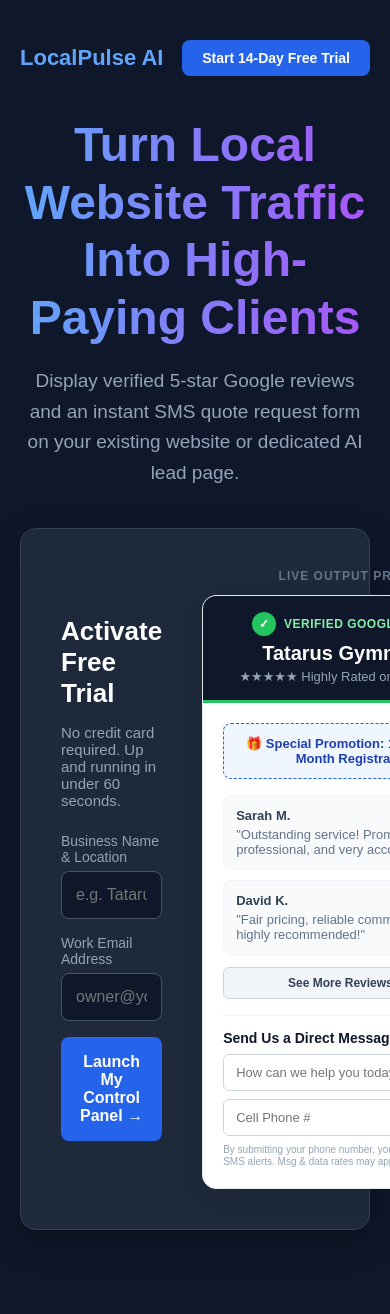
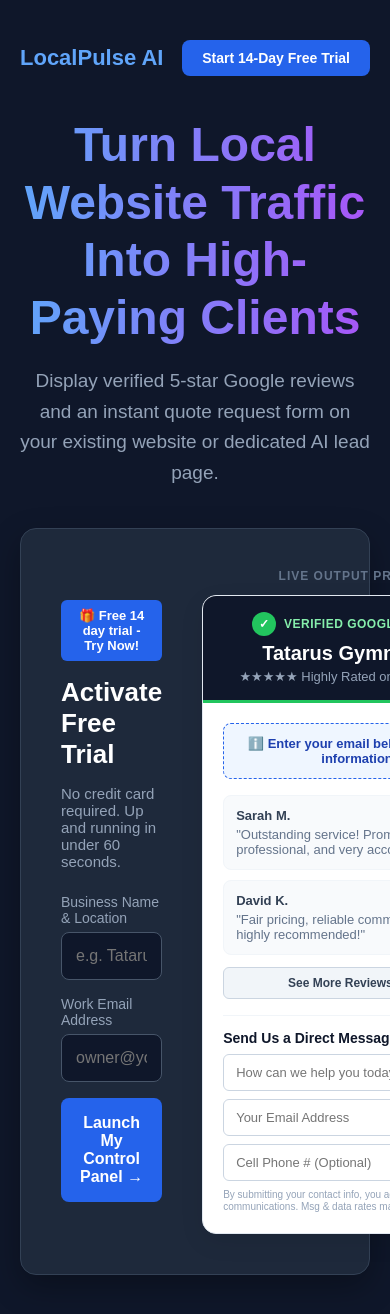
Before and after one commit to rmarbles/localpulse-ai, a Next.js app: page / in a window 390 px wide. Shown: the top 1314 px of the page. Built offline with nearby package versions, Linux system fonts and the light colour scheme.

Commit message:
Enhance lead capture with email option and validation
Updated the LocalPulseWidget to include email contact option and modified special offer text. Adjusted form validation to require at least one contact method (email or phone).

```diff
--- a/app/page.js
+++ b/app/page.js
@@ -9,11 +9,9 @@
 // ==========================================
 export function LocalPulseWidget({
   businessName,
-  primaryColor = '#2563eb',
   showPhotoAddon = true,
-  specialOffer = '',
+  specialOffer = 'Enter your email below for more information',
   customLogo = '',
-  ctaText = 'Send Us a Direct Message:',
   reviews = [],
   onLeadCaptured
 }) {
@@ -32,6 +30,7 @@
 
   const [expandedReviews, setExpandedReviews] = useState(false);
   const [leadQuestion, setLeadQuestion] = useState('');
+  const [leadEmail, setLeadEmail] = useState('');
   const [leadPhone, setLeadPhone] = useState('');
   const [submitted, setSubmitted] = useState(false);
   const [loading, setLoading] = useState(false);
@@ -45,8 +44,8 @@
 
   const handleLeadSubmit = async (e) => {
     e.preventDefault();
-    if (!leadQuestion || !leadPhone) {
-      alert("Please enter both your message/inquiry and phone number!");
+    if (!leadQuestion || (!leadPhone && !leadEmail)) {
+      alert("Please enter your inquiry and at least one contact method (Email or Phone)!");
       return;
     }
 
@@ -56,7 +55,7 @@
         method: 'POST',
         headers: { 'Content-Type': 'application/json' },
         body: JSON.stringify({
-          leadText: `Inquiry: ${leadQuestion} | Phone: ${leadPhone}`,
+          leadText: `Inquiry: ${leadQuestion} | Email: ${leadEmail} | Phone: ${leadPhone}`,
           businessName
         })
       });
@@ -89,16 +88,10 @@
 
       <div style={{ padding: '20px' }}>
 
-        {!showPhotoAddon && (
-          <div style={{ display: 'flex', alignItems: 'center', justifyContent: 'space-between', marginBottom: '16px' }}>
-            <h4 style={{ margin: 0, fontSize: '18px', color: '#0f172a' }}>{businessName || 'Your Business Name'}</h4>
-            <span style={{ backgroundColor: '#fef3c7', color: '#d97706', fontSize: '12px', fontWeight: 'bold', padding: '4px 10px', borderRadius: '12px' }}>★ Highly Rated</span>
-          </div>
-        )}
-
+        {/* Custom Writable Info/Promo Banner */}
         {specialOffer && (
           <div style={{ backgroundColor: '#eff6ff', border: '1px dashed #2563eb', borderRadius: '8px', padding: '12px', marginBottom: '16px', color: '#1e40af', fontSize: '13px', textAlign: 'center', fontWeight: '600' }}>
-            🎁 <strong>Special Promotion:</strong> {specialOffer}
+            ℹ️ {specialOffer}
           </div>
         )}
 
@@ -123,11 +116,12 @@
           </button>
         )}
 
+        {/* Lead Capture Form with Phone and Email Contact Options */}
         <div style={{ borderTop: '1px solid #f1f5f9', paddingTop: '14px' }}>
-          <p style={{ margin: '0 0 8px 0', fontSize: '14px', fontWeight: '600', color: '#0f172a' }}>{ctaText || 'Send Us a Direct Message:'}</p>
+          <p style={{ margin: '0 0 8px 0', fontSize: '14px', fontWeight: '600', color: '#0f172a' }}>Send Us a Direct Message:</p>
           {submitted ? (
             <div style={{ color: '#16a34a', backgroundColor: '#f0fdf4', padding: '12px', borderRadius: '6px', fontSize: '13px', fontWeight: '500', textAlign: 'center' }}>
-              ✓ Thank you! We have received your message and will text you shortly at {leadPhone}.
+              ✓ Thank you! We have received your inquiry and will follow up with you shortly.
             </div>
           ) : (
             <form onSubmit={handleLeadSubmit} style={{ display: 'flex', flexDirection: 'column', gap: '8px' }}>
@@ -138,20 +132,27 @@
                 onChange={(e) => setLeadQuestion(e.target.value)}
                 style={{ padding: '10px 12px', borderRadius: '6px', border: '1px solid #cbd5e1', fontSize: '13px' }}
               />
+              <input
+                type="email"
+                placeholder="Your Email Address"
+                value={leadEmail}
+                onChange={(e) => setLeadEmail(e.target.value)}
+                style={{ padding: '10px 12px', borderRadius: '6px', border: '1px solid #cbd5e1', fontSize: '13px' }}
+              />
               <div style={{ display: 'flex', gap: '6px' }}>
                 <input
                   type="tel"
-                  placeholder="Cell Phone #"
+                  placeholder="Cell Phone # (Optional)"
                   value={leadPhone}
                   onChange={(e) => setLeadPhone(e.target.value)}
                   style={{ flex: 1, padding: '10px 12px', borderRadius: '6px', border: '1px solid #cbd5e1', fontSize: '13px' }}
                 />
-                <button type="submit" disabled={loading} style={{ backgroundColor: primaryColor, color: '#fff', border: 'none', borderRadius: '6px', padding: '10px 14px', fontSize: '13px', cursor: 'pointer', fontWeight: '600' }}>
+                <button type="submit" disabled={loading} style={{ backgroundColor: '#2563eb', color: '#fff', border: 'none', borderRadius: '6px', padding: '10px 14px', fontSize: '13px', cursor: 'pointer', fontWeight: '600' }}>
                   {loading ? '...' : 'Send'}
                 </button>
               </div>
               <span style={{ fontSize: '10px', color: '#94a3b8', lineHeight: '1.2' }}>
-                By submitting your phone number, you agree to receive SMS alerts. Msg & data rates may apply.
+                By submitting your contact info, you agree to receive communications. Msg & data rates may apply.
               </span>
             </form>
           )}
@@ -167,14 +168,11 @@
 // ==========================================
 function CustomerDashboard({ businessName, email, onLogout }) {
   const [googleUrl, setGoogleUrl] = useState('');
-  const [widgetColor, setWidgetColor] = useState(() => localStorage.getItem('lp_color') || '#2563eb');
-  const [specialOffer, setSpecialOffer] = useState(() => localStorage.getItem('lp_offer') || 'Special Offer: Contact Us Today!');
-  const [ctaText, setCtaText] = useState(() => localStorage.getItem('lp_cta') || 'Send Us a Direct Message:');
+  const [specialOffer, setSpecialOffer] = useState(() => localStorage.getItem('lp_offer') || 'Enter your email below for more information');
   const [copiedCode, setCopiedCode] = useState(false);
   const [copiedLink, setCopiedLink] = useState(false);
   const [synced, setSynced] = useState(false);
   const [syncing, setSyncing] = useState(false);
-  const [showPhotoAddon, setShowPhotoAddon] = useState(true);
   const [activeTab, setActiveTab] = useState('overview');
   const [timeframe, setTimeframe] = useState('month');
 
@@ -211,12 +209,10 @@
   }, [email]);
 
   useEffect(() => {
-    localStorage.setItem('lp_color', widgetColor);
     localStorage.setItem('lp_offer', specialOffer);
-    localStorage.setItem('lp_cta', ctaText);
     localStorage.setItem('lp_views', views);
     localStorage.setItem('lp_leads_count', leadsCount);
-  }, [widgetColor, specialOffer, ctaText, views, leadsCount]);
+  }, [specialOffer, views, leadsCount]);
 
   const handleResetMetrics = () => {
     if (confirm("Are you sure you want to reset your impression and lead analytics counters to zero?")) {
@@ -250,7 +246,7 @@
         localStorage.setItem('lp_reviews', JSON.stringify(data.reviews));
         setSynced(true);
       } else {
-        alert(`Sync Notice: ${data.error || 'Could not retrieve reviews. Please check your spelling or Google link.'}`);
+        alert(`Sync Result: ${data.error || 'No Results Found.'}`);
       }
     } catch (err) {
       alert(`Network Error: ${err.message}`);
@@ -306,7 +302,7 @@
         <button onClick={onLogout} style={{ padding: '8px 16px', borderRadius: '6px', border: '1px solid #cbd5e1', backgroundColor: '#fff', cursor: 'pointer', fontSize: '13px' }}>Log Out</button>
       </div>
 
-      {/* Performance Analytics Bar */}
+      {/* Analytics Overview */}
       <div style={{ display: 'flex', justifyContent: 'space-between', alignItems: 'center', marginBottom: '12px' }}>
         <h3 style={{ margin: 0, fontSize: '16px', color: '#0f172a' }}>Performance Analytics Overview</h3>
         <div style={{ display: 'flex', gap: '10px', alignItems: 'center' }}>
@@ -362,7 +358,6 @@
 
       {activeTab === 'overview' && (
         <div style={{ display: 'flex', flexDirection: 'column', gap: '24px' }}>
-
           <div style={{ backgroundColor: '#ffffff', padding: '24px', borderRadius: '12px', border: '1px solid #e2e8f0', boxShadow: '0 2px 8px rgba(0,0,0,0.04)' }}>
             <h3 style={{ margin: '0 0 8px 0', fontSize: '18px' }}>1. Connect Google Business Profile</h3>
             <p style={{ margin: '0 0 12px 0', fontSize: '14px', color: '#64748b' }}>
@@ -406,10 +401,9 @@
             <h3 style={{ margin: '0 0 8px 0', fontSize: '18px' }}>2. Choose Deployment Option</h3>
 
             <div style={{ display: 'grid', gridTemplateColumns: '1fr 1fr', gap: '20px', marginTop: '16px' }}>
-
               <div style={{ border: '1px solid #e2e8f0', padding: '16px', borderRadius: '8px', backgroundColor: '#f8fafc' }}>
                 <h4 style={{ margin: '0 0 6px 0', color: '#0f172a' }}>Option A: Website Embed iframe Code</h4>
-                <p style={{ fontSize: '13px', color: '#64748b', margin: '0 0 12px 0' }}>Paste this iframe snippet into your website (immune to style conflicts):</p>
+                <p style={{ fontSize: '13px', color: '#64748b', margin: '0 0 12px 0' }}>Paste this iframe snippet into your website:</p>
 
                 <textarea
                   readOnly
@@ -447,24 +441,22 @@
                   </a>
                 </div>
               </div>
-
             </div>
           </div>
-
         </div>
       )}
 
       {activeTab === 'inbox' && (
         <div style={{ backgroundColor: '#ffffff', padding: '24px', borderRadius: '12px', border: '1px solid #e2e8f0' }}>
           <h3 style={{ margin: '0 0 16px 0', fontSize: '18px', color: '#0f172a' }}>Captured Lead Activity Inbox</h3>
-          <p style={{ color: '#64748b', fontSize: '14px', margin: '0 0 20px 0' }}>All inquiries entered through your widget or standalone page are listed below and dispatched immediately to your email/SMS:</p>
+          <p style={{ color: '#64748b', fontSize: '14px', margin: '0 0 20px 0' }}>All inquiries entered through your widget or standalone page are listed below:</p>
 
           <div style={{ overflowX: 'auto' }}>
             <table style={{ width: '100%', borderCollapse: 'collapse', textAlign: 'left', fontSize: '14px' }}>
               <thead>
                 <tr style={{ backgroundColor: '#f8fafc', borderBottom: '2px solid #e2e8f0', color: '#475569' }}>
                   <th style={{ padding: '12px' }}>Date</th>
-                  <th style={{ padding: '12px' }}>Customer Phone</th>
+                  <th style={{ padding: '12px' }}>Customer Contact</th>
                   <th style={{ padding: '12px' }}>Inquiry Details</th>
                   <th style={{ padding: '12px' }}>Status</th>
                 </tr>
@@ -488,41 +480,26 @@
         </div>
       )}
 
+      {/* Tab 3: Customizer Cleaned of Accent Color Button */}
       {activeTab === 'customize' && (
         <div style={{ display: 'grid', gridTemplateColumns: '1fr 1fr', gap: '30px' }}>
           <div style={{ backgroundColor: '#ffffff', padding: '24px', borderRadius: '12px', border: '1px solid #e2e8f0' }}>
-            <h3 style={{ margin: '0 0 16px 0', fontSize: '18px' }}>Writable Announcement & Headline Controls</h3>
+            <h3 style={{ margin: '0 0 16px 0', fontSize: '18px' }}>Promo Banner & Announcement Text</h3>
 
             <div style={{ marginBottom: '20px' }}>
-              <label style={{ display: 'block', fontSize: '14px', fontWeight: 'bold', color: '#334155', marginBottom: '6px' }}>Call To Action Box Heading</label>
+              <label style={{ display: 'block', fontSize: '14px', fontWeight: 'bold', color: '#334155', marginBottom: '6px' }}>
+                Banner Announcement Text
+              </label>
               <input
                 type="text"
-                placeholder="e.g. Send Us a Direct Message:"
-                value={ctaText}
-                onChange={(e) => setCtaText(e.target.value)}
-                style={{ width: '100%', padding: '10px', borderRadius: '6px', border: '1px solid #cbd5e1', fontSize: '14px', boxSizing: 'border-box' }}
-              />
-            </div>
-
-            <div style={{ marginBottom: '20px' }}>
-              <label style={{ display: 'block', fontSize: '14px', fontWeight: 'bold', color: '#334155', marginBottom: '6px' }}>Special Offer Announcement Banner</label>
-              <input
-                type="text"
-                placeholder="e.g. Free Trial Class or 10% Off First Month!"
+                placeholder="Enter your email below for more information"
                 value={specialOffer}
                 onChange={(e) => setSpecialOffer(e.target.value)}
                 style={{ width: '100%', padding: '10px', borderRadius: '6px', border: '1px solid #cbd5e1', fontSize: '14px', boxSizing: 'border-box' }}
               />
-            </div>
-
-            <div style={{ marginBottom: '20px' }}>
-              <label style={{ display: 'block', fontSize: '14px', fontWeight: 'bold', color: '#334155', marginBottom: '6px' }}>Accent Button Color</label>
-              <input
-                type="color"
-                value={widgetColor}
-                onChange={(e) => setWidgetColor(e.target.value)}
-                style={{ width: '60px', height: '40px', border: 'none', cursor: 'pointer', borderRadius: '4px' }}
-              />
+              <p style={{ fontSize: '12px', color: '#64748b', marginTop: '6px' }}>
+                This banner text appears at the top of your Google review widget.
+              </p>
             </div>
           </div>
 
@@ -530,10 +507,8 @@
             <div style={{ fontSize: '12px', fontWeight: 'bold', color: '#64748b', textTransform: 'uppercase', marginBottom: '8px', textAlign: 'center' }}>Live Output Preview</div>
             <LocalPulseWidget
               businessName={activeName}
-              primaryColor={widgetColor}
-              showPhotoAddon={showPhotoAddon}
+              showPhotoAddon={true}
               specialOffer={specialOffer}
-              ctaText={ctaText}
               reviews={liveReviews}
             />
           </div>
@@ -546,13 +521,12 @@
             <h3 style={{ margin: '0 0 16px 0', fontSize: '20px', color: '#0f172a' }}>Subscription Plans</h3>
 
             <div style={{ display: 'grid', gridTemplateColumns: '1fr 1fr 1fr', gap: '20px' }}>
-
               <div style={{ border: '1px solid #cbd5e1', borderRadius: '10px', padding: '20px', display: 'flex', flexDirection: 'column', justifyContent: 'space-between' }}>
                 <div>
                   <h4 style={{ margin: '0 0 8px 0', fontSize: '18px', color: '#0f172a' }}>Monthly Standard</h4>
                   <div style={{ fontSize: '28px', fontWeight: '800', color: '#0f172a', marginBottom: '12px' }}>$49 <span style={{ fontSize: '14px', fontWeight: 'normal', color: '#64748b' }}>/mo</span></div>
                   <ul style={{ paddingLeft: '18px', margin: 0, fontSize: '13px', color: '#475569', lineHeight: '1.8' }}>
-                    <li>Review & SMS Quote Widget</li>
+                    <li>Review & Email/SMS Quote Widget</li>
                     <li>Website iframe Embed</li>
                     <li>Dedicated AI Lead Page Link</li>
                     <li>Instant Email Lead Alerts</li>
@@ -595,10 +569,8 @@
                   Get Annual VIP ($297)
                 </a>
               </div>
-
             </div>
           </div>
-
         </div>
       )}
 
@@ -662,7 +634,7 @@
         <LocalPulseWidget
           businessName={businessName}
           showPhotoAddon={true}
-          specialOffer="Contact Us Today for Schedules & Details!"
+          specialOffer="Enter your email below for more information"
           reviews={standaloneReviews}
         />
       </div>
@@ -684,11 +656,16 @@
             Turn Local Website Traffic Into High-Paying Clients
           </h1>
           <p style={{ fontSize: '19px', color: '#94a3b8', maxWidth: '750px', margin: '0 auto 40px auto', lineHeight: '1.6' }}>
-            Display verified 5-star Google reviews and an instant SMS quote request form on your existing website or dedicated AI lead page.
+            Display verified 5-star Google reviews and an instant quote request form on your existing website or dedicated AI lead page.
           </p>
 
           <div id="signup" style={{ display: 'grid', gridTemplateColumns: '1fr 1fr', gap: '40px', alignItems: 'center', textAlign: 'left', backgroundColor: '#1e293b', padding: '40px', borderRadius: '16px', border: '1px solid #334155', boxShadow: '0 12px 32px rgba(0,0,0,0.3)' }}>
             <div>
+              {/* Separate Header Banner above Activate Free Trial */}
+              <div style={{ backgroundColor: '#2563eb', color: '#ffffff', padding: '8px 14px', borderRadius: '6px', fontSize: '13px', fontWeight: 'bold', textAlign: 'center', marginBottom: '16px' }}>
+                🎁 Free 14 day trial - Try Now!
+              </div>
+
               <h3 style={{ fontSize: '26px', margin: '0 0 8px 0', color: '#ffffff' }}>Activate Free Trial</h3>
               <p style={{ color: '#94a3b8', fontSize: '15px', marginBottom: '24px' }}>No credit card required. Up and running in under 60 seconds.</p>
 
@@ -729,7 +706,7 @@
               <LocalPulseWidget
                 businessName={"Tatarus Gymnastics"}
                 showPhotoAddon={true}
-                specialOffer="10% Off First Month Registration!"
+                specialOffer="Enter your email below for more information"
               />
             </div>
           </div>
```
